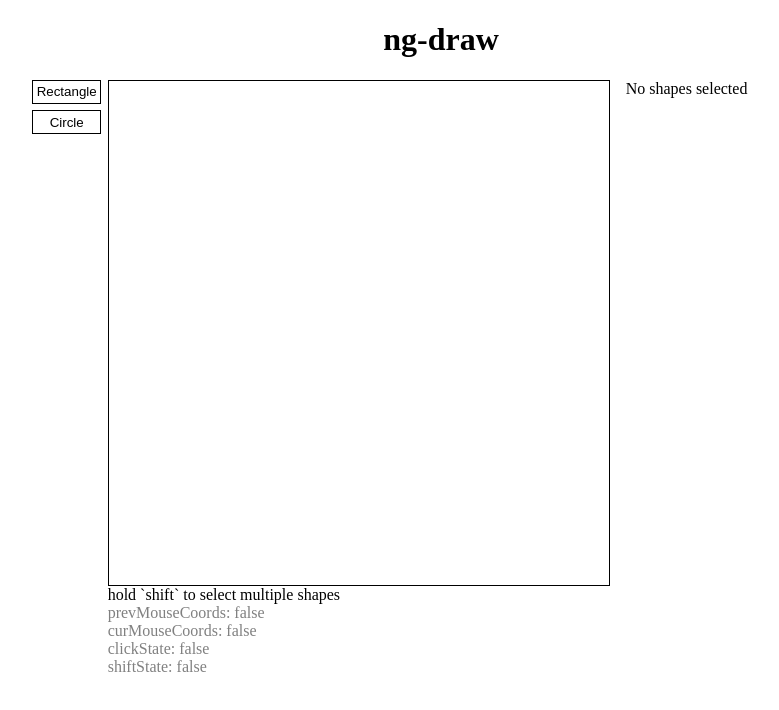
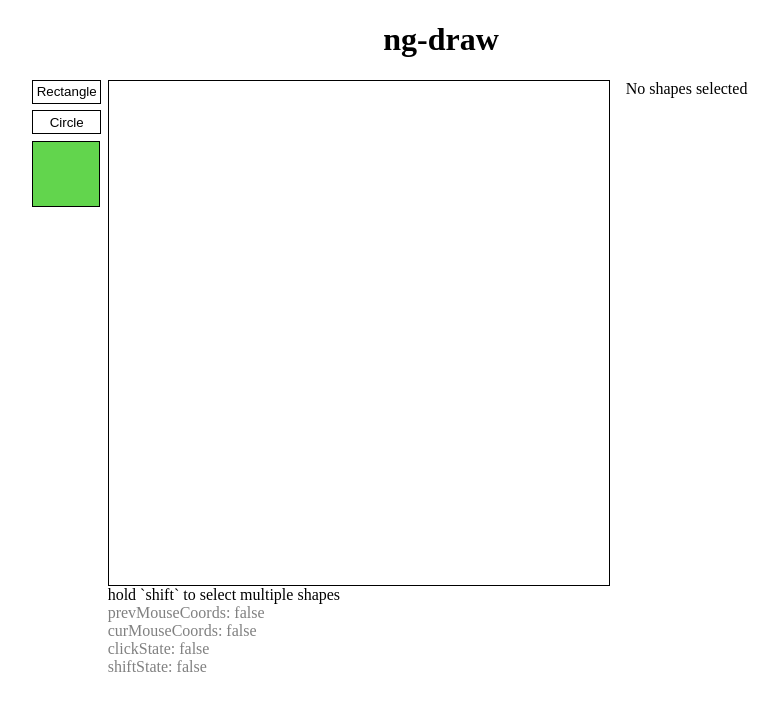
Before and after one commit to krnsk0/ng-draw, an Angular app: page / in a window 1280 px wide. Shown: the top 710 px of the page, without its empty margins (199-978 px from the left). Built offline with nearby package versions, Linux system fonts and the light colour scheme.

Commit message:
add color picker to tools sidebar

```diff
--- a/src/app/components/properties/properties.component.html
+++ b/src/app/components/properties/properties.component.html
@@ -69,8 +69,8 @@
     </div>
   </div>
   <app-color-picker-modal
-    *ngIf="modalSelectedColor"
-    [initialColor]="modalSelectedColor"
+    *ngIf="modalState"
+    [initialColor]="modalState"
     (pickerCancel)="closeModal(null)"
     (pickerConfirm)="closeModal($event)"
   ></app-color-picker-modal>
--- a/src/app/components/properties/properties.component.ts
+++ b/src/app/components/properties/properties.component.ts
@@ -35,7 +35,7 @@ export class PropertiesComponent implements OnInit, OnDestroy {
   convertColorTripleToString = convertColorTripleToString;
 
   // modal state & initial color
-  modalSelectedColor: null | hslTriple = null; // modal is open when truthy
+  modalState: null | hslTriple = null; // modal is open when truthy
   shapeUuid: null | string = null; // uuid of the shape whose color we are changing
 
   constructor(public sceneService: SceneService) {}
@@ -71,14 +71,14 @@ export class PropertiesComponent implements OnInit, OnDestroy {
    */
   openModal(hslColor: hslTriple, uuid: string): void {
     this.shapeUuid = uuid;
-    this.modalSelectedColor = hslColor;
+    this.modalState = hslColor;
   }
 
   /**
    * Closes modal and either sets a new color or does nothing
    */
   closeModal(selectedColor: hslTriple | null): void {
-    this.modalSelectedColor = null; // close modal
+    this.modalState = null; // close modal
     if (selectedColor && this.shapeUuid) {
       this.sceneService.setShapeColorById(selectedColor, this.shapeUuid);
     }
--- a/src/app/components/tools/tools.component.css
+++ b/src/app/components/tools/tools.component.css
@@ -14,3 +14,10 @@
 .tool-button:focus {
   outline: 0;
 }
+
+.color-swatch {
+  border: 1px solid black;
+  margin: 0 0.5em 0.5em 0;
+
+  height: 4em;
+}
--- a/src/app/components/tools/tools.component.html
+++ b/src/app/components/tools/tools.component.html
@@ -1,4 +1,15 @@
 <div class="tool-container">
   <button type="button" class="tool-button" (click)="shapeToolClick('rectangle')">Rectangle</button>
   <button type="button" class="tool-button" (click)="shapeToolClick('circle')">Circle</button>
+  <div
+    class="color-swatch"
+    (click)="openModal(selectedColor)"
+    [style.background]="convertColorTripleToString(selectedColor)"
+  ></div>
+  <app-color-picker-modal
+    *ngIf="modalState"
+    [initialColor]="modalState"
+    (pickerCancel)="closeModal(null)"
+    (pickerConfirm)="closeModal($event)"
+  ></app-color-picker-modal>
 </div>
--- a/src/app/components/tools/tools.component.ts
+++ b/src/app/components/tools/tools.component.ts
@@ -4,7 +4,7 @@ import { SceneService } from '../../services/scene.service';
 import { ToolsService } from '../../services/tools.service';
 import { Rectangle, Circle } from '../../shapes';
 import { hslTriple } from '../../types';
-import { random } from '../utils';
+import { random, convertColorTripleToString } from '../../utils';
 @Component({
   selector: 'app-tools',
   templateUrl: './tools.component.html',
@@ -12,11 +12,13 @@ import { random } from '../utils';
 })
 export class ToolsComponent implements OnInit {
   // color picker modal state & initial color
-  modalSelectedColor: null | hslTriple = null; // modal is open
+  modalState: null | hslTriple = null; // modal is open
   selectedColor: hslTriple;
+  convertColorTripleToString = convertColorTripleToString;
 
   constructor(public toolsService: ToolsService, public sceneService: SceneService) {
-    // selectedColor =
+    // intialize selected color to something random
+    this.selectedColor = [random(360), random(100), random(100)];
   }
 
   ngOnInit(): void {}
@@ -40,4 +42,21 @@ export class ToolsComponent implements OnInit {
       this.sceneService.pushSceneUpdate();
     }
   }
+
+  /**
+   * Opens the color picker modal
+   */
+  openModal(initialColor: hslTriple): void {
+    this.modalState = initialColor;
+  }
+
+  /**
+   * Closes modal and either sets a new color or does nothing
+   */
+  closeModal(selectedColor: hslTriple | null): void {
+    this.modalState = null; // close modal
+    if (selectedColor) {
+      this.selectedColor = selectedColor;
+    }
+  }
 }
```
